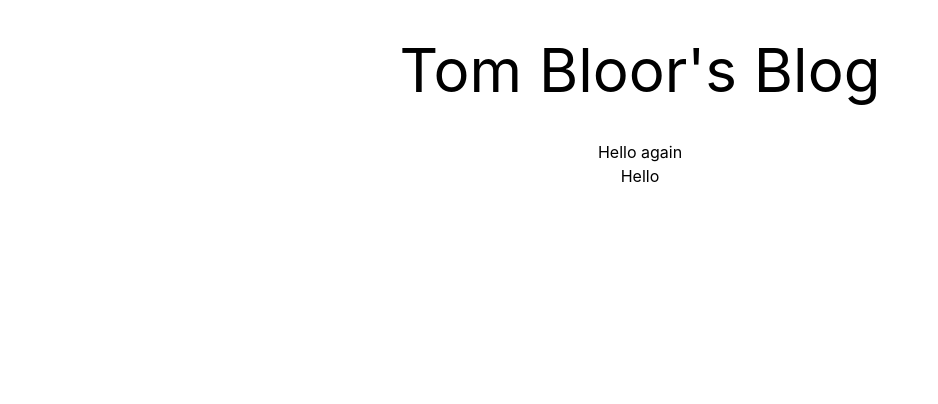
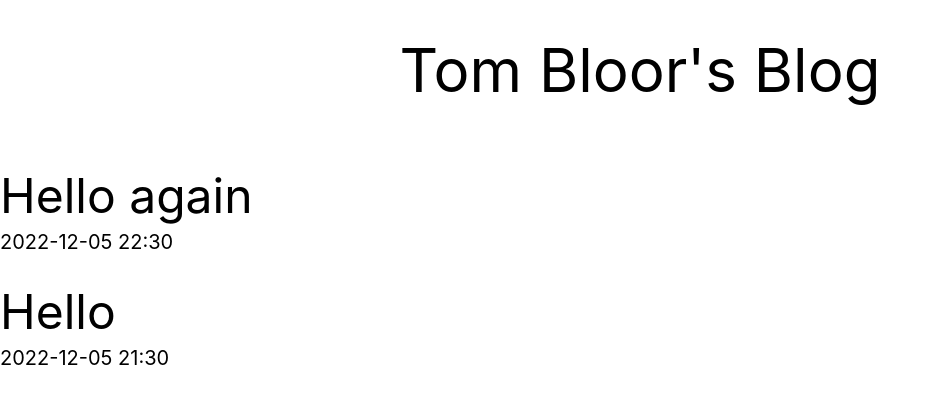
Before and after one commit to tombloor/tombloor-web, a Next.js app: page /blog in a window 1280 px wide. Shown: the top 404 px of the page, without its empty margins (0-938 px from the left). Built offline with nearby package versions, Linux system fonts and the light colour scheme.

Commit message:
add link and date to blog index

```diff
--- /dev/null
+++ b/components/BlogIndexItem.tsx
@@ -0,0 +1,17 @@
+import Link from "next/link"
+import { BlogPost } from '../models/blogPost'
+
+interface BlogIndexItemProps {
+    post: BlogPost
+}
+
+export default function BlogIndexItem(props: BlogIndexItemProps) {
+    const { post } = props;
+
+    return (
+        <div>
+            <Link className="text-5xl" href={'/blog/' + post.slug}>{post.meta.title}</Link>
+            <p className="text-xl mt-2">{post.meta.date}</p>
+        </div>
+    )
+}
--- a/models/blogPost.ts
+++ b/models/blogPost.ts
@@ -3,7 +3,7 @@
 export interface BlogPostMeta {
     title: string,
     published: boolean,
-    publishDate: Date,
+    date: string,
 }
 
 export interface BlogPost {
--- a/pages/blog/[slug].tsx
+++ b/pages/blog/[slug].tsx
@@ -28,8 +28,6 @@ export const getStaticPaths: GetStaticPaths = async () => {
 }
 
 export const getStaticProps: GetStaticProps = async (context) => {
-    //https://blog.jetbrains.com/webstorm/2021/10/building-a-blog-with-next-js-and-mdx/#getting_our_postpage_props_with_getstaticprops
-
     const slug: string = context.params!.slug as string;
     const post = getPostBySlug(slug);
     const compiledMdx = await serialize(post.content)
--- a/pages/blog/index.tsx
+++ b/pages/blog/index.tsx
@@ -3,6 +3,7 @@ import { GetStaticProps } from 'next'
 
 import { BlogPost } from '../../models/blogPost'
 import { getPosts } from '../../services/blog/posts'
+import BlogIndexItem from "../../components/BlogIndexItem"
 
 export interface BlogIndexProps {
     posts: BlogPost[]
@@ -24,13 +25,15 @@ export default function BlogIndexPage(props: BlogIndexProps) {
         <div className="container mx-auto flex flex-col items-center">
             <h1 className="text-6xl my-10">Tom Bloor's Blog</h1>
 
-            { props.posts.map((post, index) => {
-                return (
-                    <div key={index}>
-                        <Link href={'/blog/' + post.slug}>{post.meta.title}</Link>
-                    </div>
-                )
-            })}
+            <ul className="w-full">
+                { props.posts.map((post, index) => {
+                    return (
+                        <li key={index} className="my-8">
+                            <BlogIndexItem post={post}></BlogIndexItem>
+                        </li>
+                    )
+                })}
+            </ul>
         </div>
     )
 }
```
